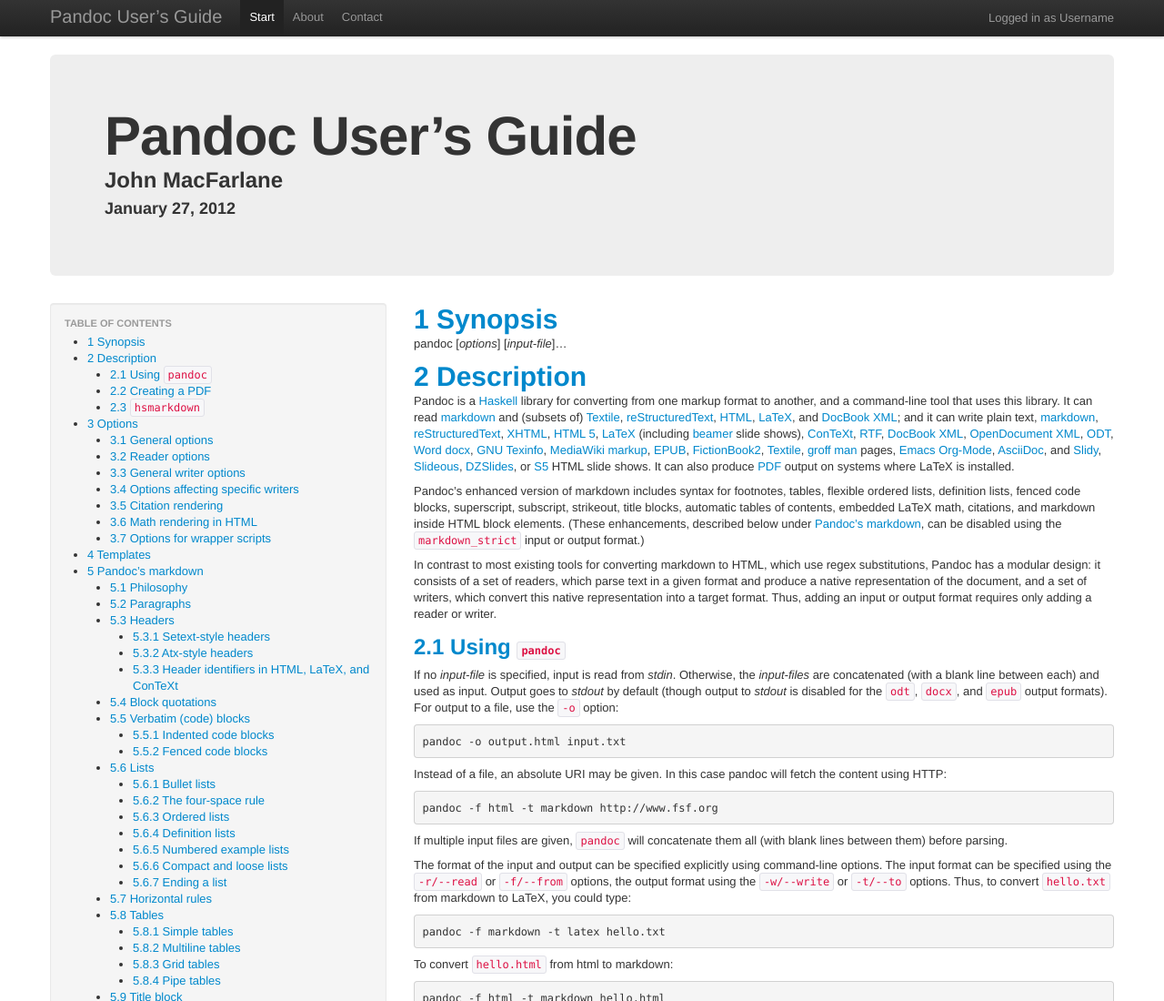
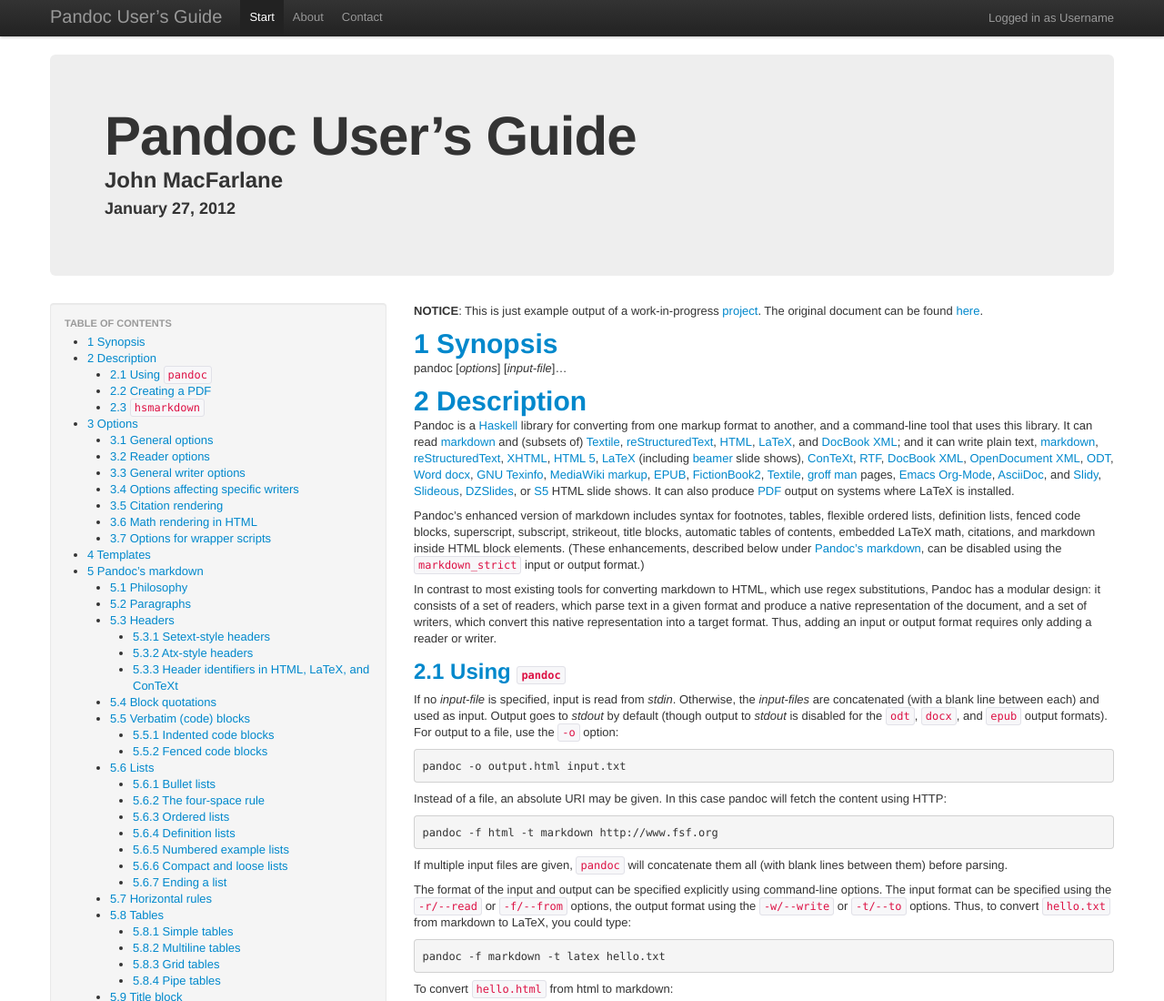
Before and after one commit to papermill/pandoc-bootstrap, a plain HTML site: page Pandoc-README.generated.html in a window 1280 px wide. Shown: the top 1100 px of the page at 91% size. Drawn offline with nearby package versions, Linux system fonts and the light colour scheme.

Commit message:
Generated content for 'Github Pages', based on commit 0b3bae24bca146549fee467af017589003a4cdf5

```diff
--- a/Pandoc-README.generated.html
+++ b/Pandoc-README.generated.html
@@ -155,6 +155,7 @@
       </nav><!--/span-->
       <div class="span8">
           <div class="span12">
+<p><strong>NOTICE</strong>: This is just example output of a work-in-progress <a href="https://github.com/eins78/pandoc-bootstrap">project</a>. The original document can be found <a href="http://johnmacfarlane.net/pandoc/">here</a>.</p>
 <h1 id="synopsis"><a href="#TOC"><span class="header-section-number">1</span> Synopsis</a></h1>
 <p>pandoc [<em>options</em>] [<em>input-file</em>]…</p>
 <h1 id="description"><a href="#TOC"><span class="header-section-number">2</span> Description</a></h1>
```
